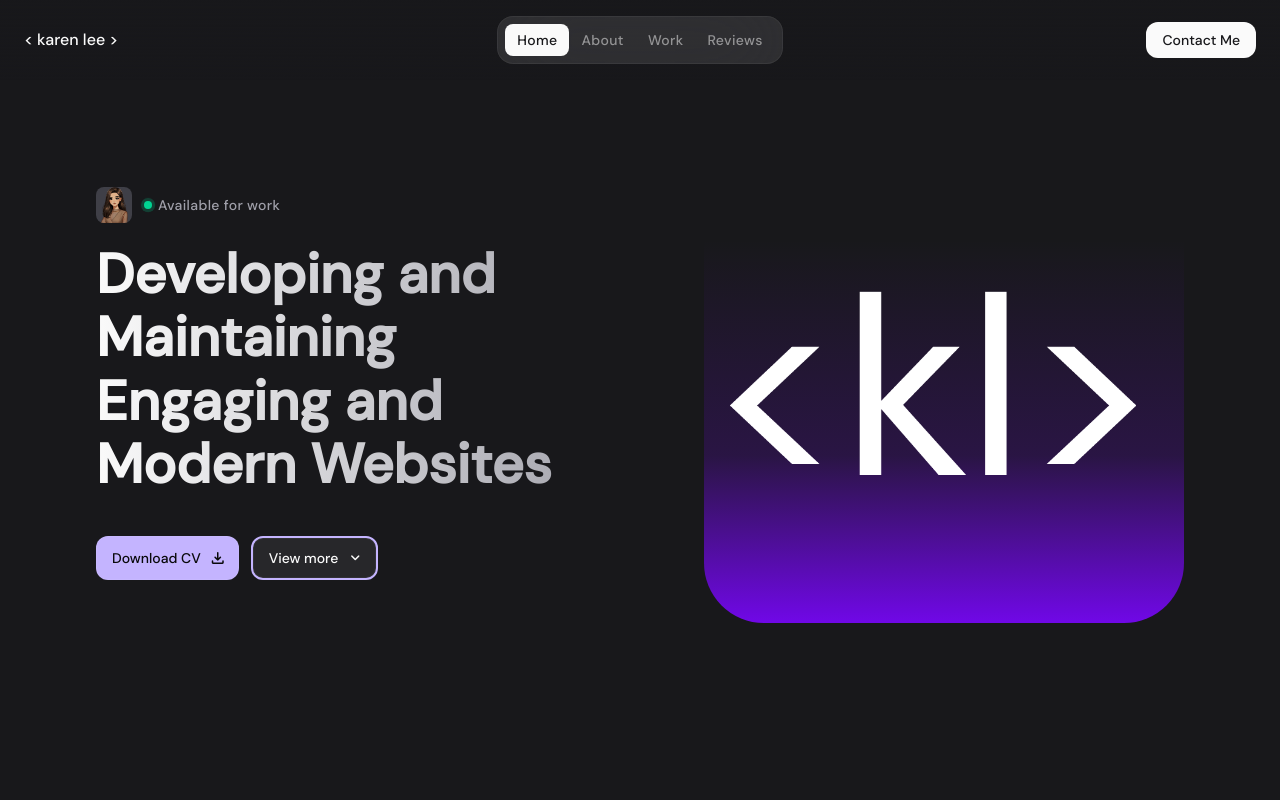
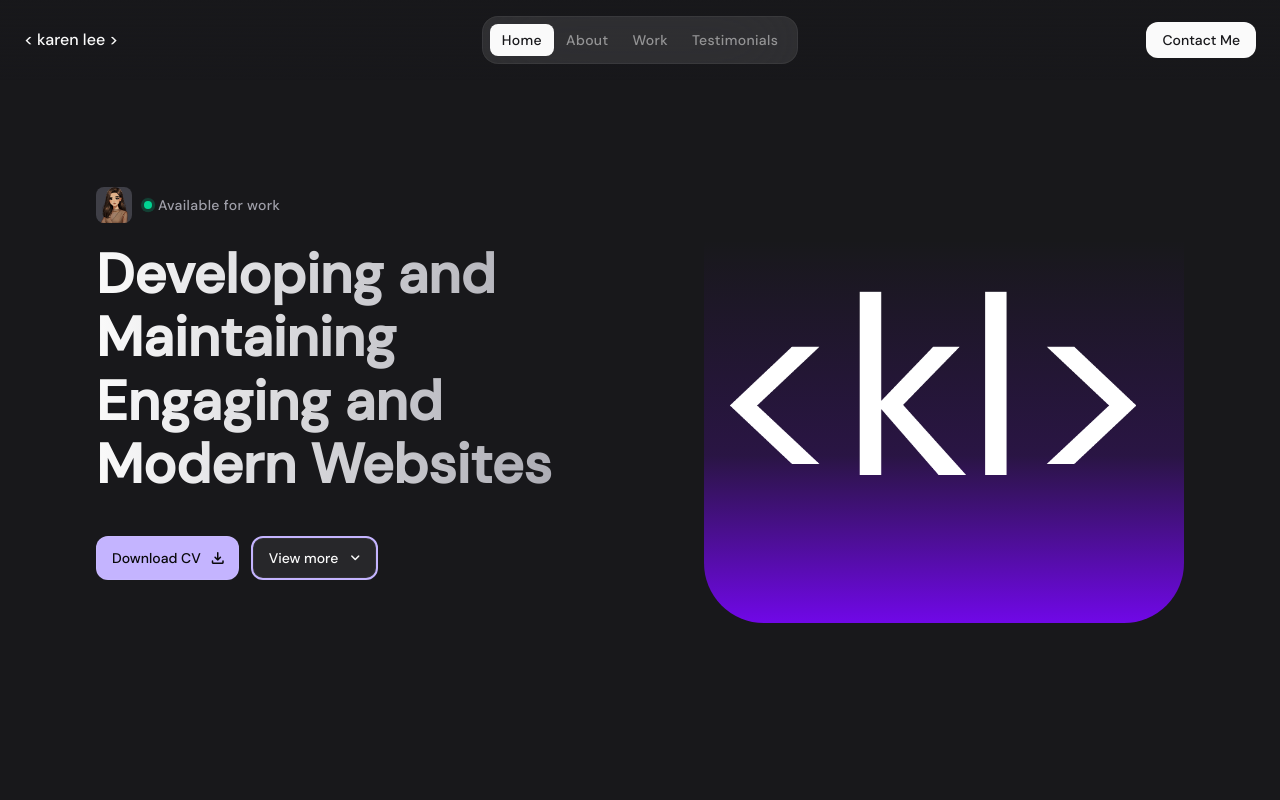
Before and after one commit to karenwy/karenwylee, a React (Vite) app: page / in a window 1280 px wide. Shown: the top 800 px of the page. Built offline with nearby package versions, Linux system fonts and the light colour scheme.

Commit message:
Update naming from review to testimonials

```diff
--- a/src/components/Navbar.jsx
+++ b/src/components/Navbar.jsx
@@ -73,8 +73,8 @@ const Navbar = ({ NavOpen }) => {
       className: 'nav-link'
     },
     {
-      label: 'Reviews',
-      link: '/#reviews',
+      label: 'Testimonials',
+      link: '/#testimonials',
       className: 'nav-link'
     },
     {
--- a/src/components/Review.jsx
+++ b/src/components/Review.jsx
@@ -55,7 +55,7 @@ const Review = () => {
   })
 
   return (
-    <section id="reviews" className="section overflow-hidden">
+    <section id="testimonials" className="section overflow-hidden">
       <div className="container">
         <h2 className="headline-2 mb-8 slide-left">
           Testimonials
```
